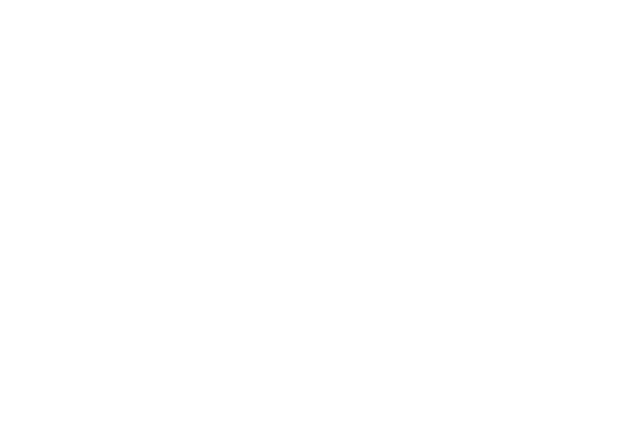
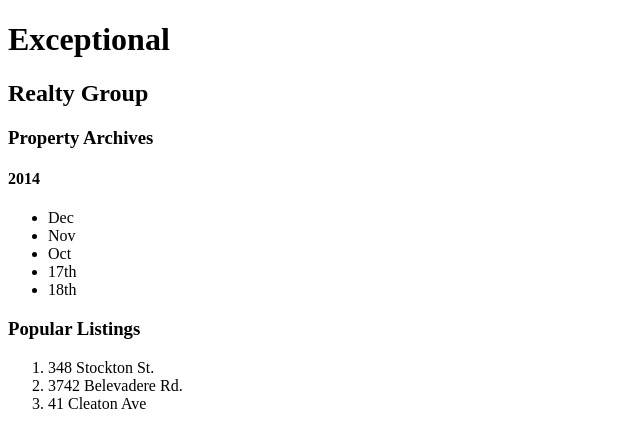
Before and after one commit to eryzna/exceptional-realty, a plain HTML site: page real-estate-listings.html in a window 1280 px wide. Shown: the whole page, without its empty margins (0-640 px from the left). Drawn offline with Linux system fonts and the light colour scheme.

Commit message:
modified index and listings

```diff
--- a/real-estate-listings.html
+++ b/real-estate-listings.html
@@ -0,0 +1,29 @@
+<!DOCTYPE html>
+<html lang="en">
+  <head>
+    <meta charset="UTF-8">
+    <title>Exceptional Realty Group - Luxury Homes - Listings</title>
+  </head>
+  <body>
+    <h1>Exceptional</h1>
+    <h2>Realty Group</h2>
+
+    <h3>Property Archives</h3>
+    <h4>2014</h4>
+      <ul>
+        <li>Dec</li>
+        <li>Nov</li>
+        <li>Oct</li>
+          <li>17th</li>
+          <li>18th</li>
+      </ul>
+
+    <h3>Popular Listings</h3>
+      <ol>
+        <li>348 Stockton St.</li>
+        <li>3742 Belevadere Rd.</li>
+        <li>41 Cleaton Ave</li>
+      </ol>
+
+  </body>
+</html>
```
Also changed, not shown: index.html (+13 -4 lines).
